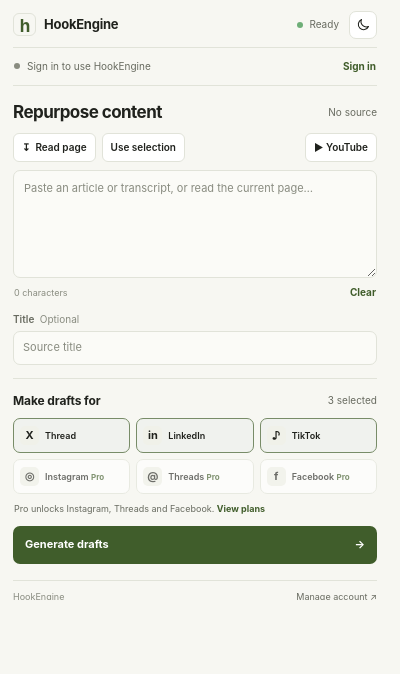
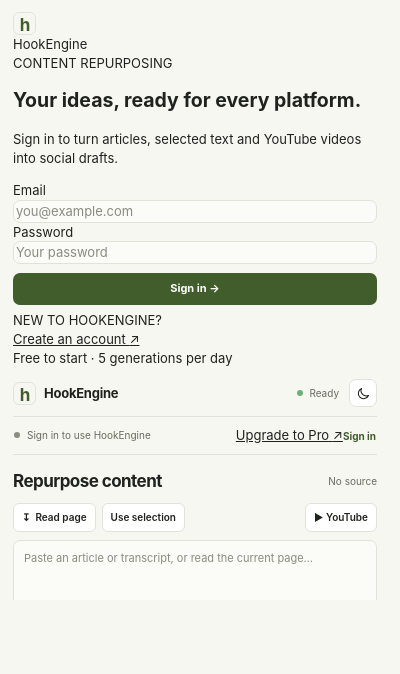
Before and after one commit to yazoniplay/HookEngine, a browser extension: page popup.html in a window 400 px wide. Drawn offline with Linux system fonts and the light colour scheme.

Commit message:
Add first-run sign-in and Pro upgrade entry point

```diff
--- a/popup.html
+++ b/popup.html
@@ -8,7 +8,20 @@
   <link rel="stylesheet" href="styles.css">
 </head>
 <body>
-<main class="app">
+<main class="app auth-required">
+  <section id="authGate" class="auth-gate" aria-labelledby="authTitle">
+    <div class="auth-brand"><span class="brand-mark">h</span><span>HookEngine</span></div>
+    <p class="auth-eyebrow">CONTENT REPURPOSING</p>
+    <h1 id="authTitle">Your ideas, ready for every platform.</h1>
+    <p class="auth-copy">Sign in to turn articles, selected text and YouTube videos into social drafts.</p>
+    <label for="gateEmail">Email</label><input id="gateEmail" type="email" autocomplete="email" placeholder="you@example.com">
+    <label for="gatePassword">Password</label><input id="gatePassword" type="password" autocomplete="current-password" placeholder="Your password">
+    <button id="gateSignIn" class="small-primary auth-submit" type="button">Sign in <span aria-hidden="true">→</span></button>
+    <p id="gateMessage" class="inline-message" role="status"></p>
+    <div class="auth-divider"><span>NEW TO HOOKENGINE?</span></div>
+    <a class="auth-create" href="https://yazoniplay.github.io/HookEngine/account/" target="_blank" rel="noopener">Create an account <span aria-hidden="true">↗</span></a>
+    <p class="auth-footnote">Free to start · 5 generations per day</p>
+  </section>
   <header class="topbar">
     <a class="brand" href="#" aria-label="HookEngine home"><span class="brand-mark">h</span><span>HookEngine</span></a>
     <div class="top-actions">
@@ -22,7 +35,7 @@
 
   <section class="account-strip" id="accountStrip">
     <div class="account-state"><span class="account-indicator"></span><span id="accountSummary">Sign in to use HookEngine</span></div>
-    <button id="accountToggle" class="text-button" type="button">Sign in</button>
+    <div class="account-actions"><a id="upgradeButton" class="upgrade-button" href="https://yazoniplay.github.io/HookEngine/account/" target="_blank" rel="noopener">Upgrade to Pro <span aria-hidden="true">↗</span></a><button id="accountToggle" class="text-button" type="button">Sign in</button></div>
   </section>
   <section id="accountPanel" class="account-panel" hidden>
     <div id="signedOutPanel">
```
